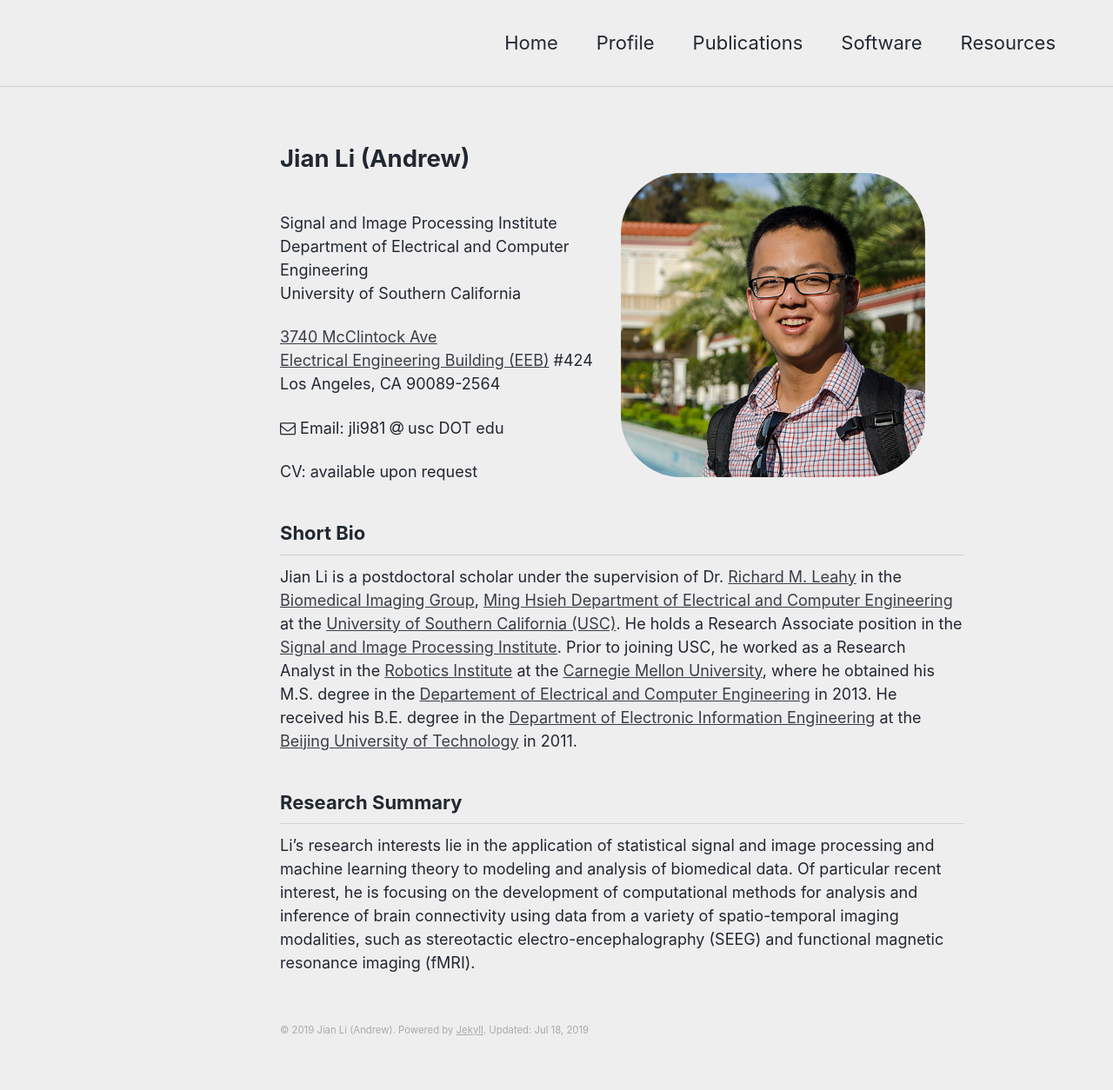
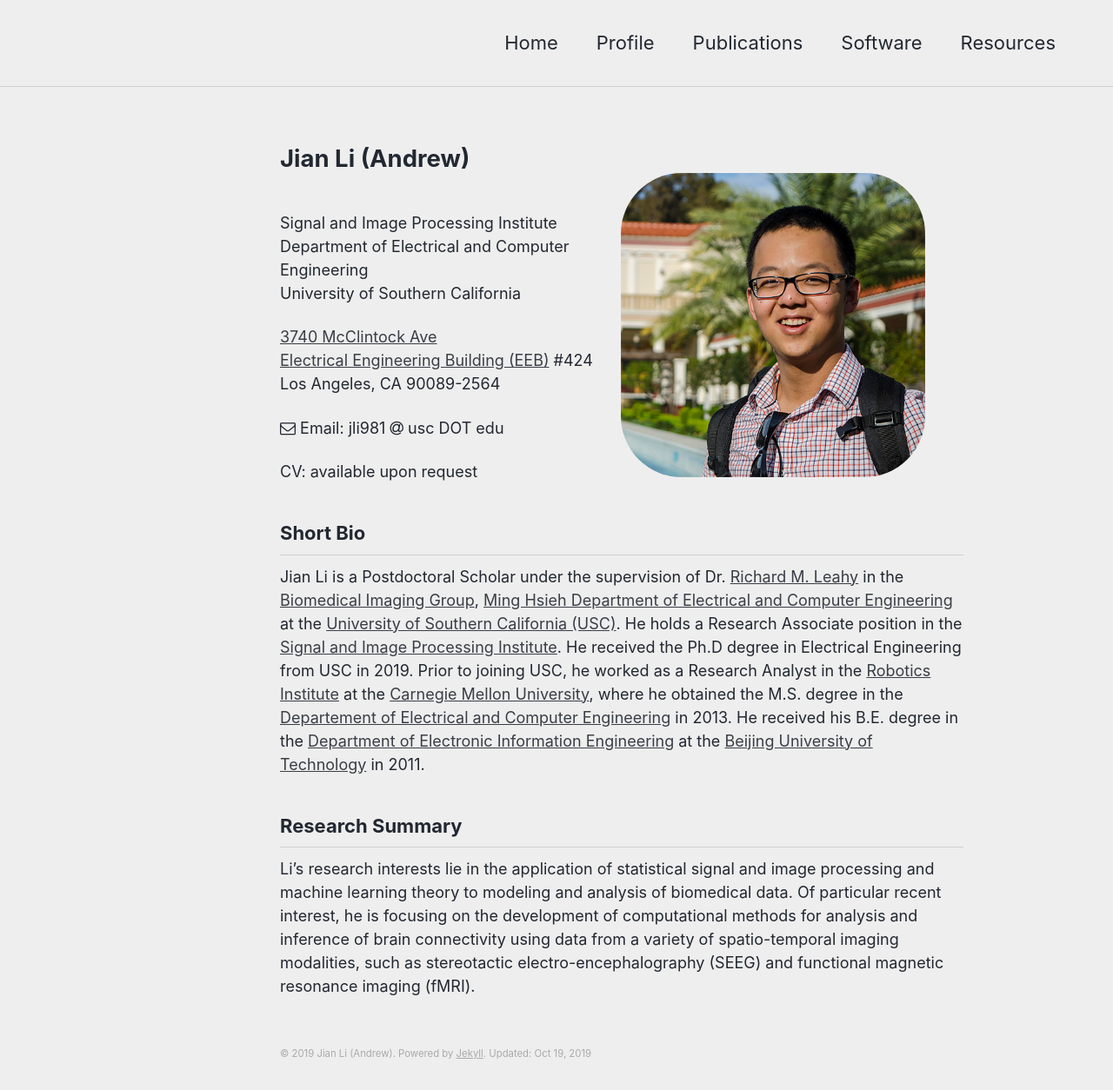
Before and after one commit to silencer1127/silencer1127.github.io, a Jekyll site: the page built from index.md, in a window 1280 px wide. Shown: the whole page at 87% size. Built offline with Jekyll 4.4.1, drawn with Linux system fonts in a browser that asks for light colours; comment, search, counter and statistics services are not loaded; before the commit the page ends 1227 px from its top, so only the background shows below that.

Commit message:
added ezf pub and updated several bib files for doi

```diff
--- a/files/bib/2012_icip_otitis_kuruvilla.bib
+++ b/files/bib/2012_icip_otitis_kuruvilla.bib
@@ -4,5 +4,6 @@
   booktitle={Image Processing (ICIP), 2012 19th IEEE International Conference on},
   pages={2845--2848},
   year={2012},
-  organization={IEEE}
+  organization={IEEE},
+  doi={10.1109/ICIP.2012.6467492}
 }
--- a/files/bib/2017_asilomar_srscpd_eeg.bib
+++ b/files/bib/2017_asilomar_srscpd_eeg.bib
@@ -4,5 +4,6 @@
   booktitle={Signals, Systems, and Computers, 2017 51st Asilomar Conference on},
   pages={1544--1548},
   year={2017},
-  organization={IEEE}
+  organization={IEEE},
+  doi={10.1109/ACSSC.2017.8335616}
 }
--- a/files/bib/2017_isbi_nlm.bib
+++ b/files/bib/2017_isbi_nlm.bib
@@ -4,5 +4,6 @@
   booktitle={Biomedical Imaging (ISBI 2017), 2017 IEEE 14th International Symposium on},
   pages={476--480},
   year={2017},
-  organization={IEEE}
+  organization={IEEE},
+  doi={10.1109/ISBI.2017.7950564}
 }
--- a/files/bib/2018_aes_ezf_2.bib
+++ b/files/bib/2018_aes_ezf_2.bib
@@ -4,5 +4,6 @@ author = {Grinenko, Olesya and Li, Jian and Mosher, John C and Bulacio, Juan C a
 booktitle = {72nd Annual Meeting of the American Epilepsy Society, New Orleans, 2018},
 pages = {3.035},
 title = {{In search of biomarkers for the epileptogenic zone: A machine learning approach}},
-year = {2018}
+year = {2018},
+doi={10.1093/brain/awx306}
 }
--- a/files/bib/2018_isbi_gpdf.bib
+++ b/files/bib/2018_isbi_gpdf.bib
@@ -4,5 +4,6 @@
   booktitle={Biomedical Imaging (ISBI 2018), 2018 IEEE 15th International Symposium on},
   pages={15--19},
   year={2018},
-  organization={IEEE}
+  organization={IEEE},
+  doi={10.1109/ISBI.2018.8363513}
 }
--- a/files/bib/2018_miccai_rfdemons_joshi.bib
+++ b/files/bib/2018_miccai_rfdemons_joshi.bib
@@ -4,5 +4,6 @@
   booktitle={International Conference on Medical Image Computing and Computer-Assisted Intervention},
   pages={198--205},
   year={2018},
-  organization={Springer}
+  organization={Springer},
+  doi={10.1007/978-3-030-00931-1_23}
 }
--- a/files/bib/2018_neuroimage_brainsync_joshi.bib
+++ b/files/bib/2018_neuroimage_brainsync_joshi.bib
@@ -5,5 +5,6 @@
   volume={172},
   pages={740--752},
   year={2018},
-  publisher={Elsevier}
+  publisher={Elsevier},
+  doi={10.1016/j.neuroimage.2018.01.058}
 }
--- a/files/bib/2019_ajh_anemia_choi.bib
+++ b/files/bib/2019_ajh_anemia_choi.bib
@@ -5,5 +5,6 @@
   volume = {94},
   number = {10},
   pages = {1055-1065},
-  year = {2019}
+  year = {2019},
+  doi={10.1002/ajh.25570}
 }
--- a/files/bib/2019_ebcr_pnh_cvetkovska.bib
+++ b/files/bib/2019_ebcr_pnh_cvetkovska.bib
@@ -5,5 +5,6 @@
   volume={11},
   pages={4--9},
   year={2019},
-  publisher={Elsevier}
+  publisher={Elsevier},
+  doi={10.1016/j.ebcr.2018.09.007}
 }
--- a/index.md
+++ b/index.md
@@ -4,7 +4,7 @@ category: "main"
 permalink: /
 layout: single
 author_profile: false
-date: 2019-07-18
+date: 2019-10-19
 ---
 
 
@@ -30,7 +30,7 @@ CV: available upon request
 
 ## Short Bio
 
-Jian Li is a postdoctoral scholar under the supervision of Dr. [Richard M. Leahy](https://viterbi.usc.edu/directory/faculty/Leahy/Richard){:target="leahy"} in the [Biomedical Imaging Group](http://neuroimage.usc.edu/neuro){:target="biglab"}, [Ming Hsieh Department of Electrical and Computer Engineering](https://minghsiehee.usc.edu){:target="ee_homepage"} at the [University of Southern California (USC)](www.usc.edu){:target="usc_homepage"}. He holds a Research Associate position in the [Signal and Image Processing Institute](https://minghsiehee.usc.edu/groups-and-institutes/sipi/){:target="sipi_homepage"}. Prior to joining USC, he worked as a Research Analyst in the [Robotics Institute](https://www.ri.cmu.edu){:target="ri_homepage"} at the [Carnegie Mellon University](http://www.cmu.edu){:target="cmu_homepage"}, where he obtained his M.S. degree in the [Departement of Electrical and Computer Engineering](https://www.ece.cmu.edu/){:target="ece_homepage"} in 2013. He received his B.E. degree in the [Department of Electronic Information Engineering](http://xxxb.bjut.edu.cn/index.html){:target="xxxb_homepage"} at the [Beijing University of Technology](http://english.bjut.edu.cn/){:target="bjut_homepage"} in 2011.
+Jian Li is a Postdoctoral Scholar under the supervision of Dr. [Richard M. Leahy](https://viterbi.usc.edu/directory/faculty/Leahy/Richard){:target="leahy"} in the [Biomedical Imaging Group](http://neuroimage.usc.edu/neuro){:target="biglab"}, [Ming Hsieh Department of Electrical and Computer Engineering](https://minghsiehee.usc.edu){:target="ee_homepage"} at the [University of Southern California (USC)](www.usc.edu){:target="usc_homepage"}. He holds a Research Associate position in the [Signal and Image Processing Institute](https://minghsiehee.usc.edu/groups-and-institutes/sipi/){:target="sipi_homepage"}. He received the Ph.D degree in Electrical Engineering from USC in 2019. Prior to joining USC, he worked as a Research Analyst in the [Robotics Institute](https://www.ri.cmu.edu){:target="ri_homepage"} at the [Carnegie Mellon University](http://www.cmu.edu){:target="cmu_homepage"}, where he obtained the M.S. degree in the [Departement of Electrical and Computer Engineering](https://www.ece.cmu.edu/){:target="ece_homepage"} in 2013. He received his B.E. degree in the [Department of Electronic Information Engineering](http://xxxb.bjut.edu.cn/index.html){:target="xxxb_homepage"} at the [Beijing University of Technology](http://english.bjut.edu.cn/){:target="bjut_homepage"} in 2011.
 
 
 ## Research Summary
```
Also changed, not shown: _pages/publication.md (+16 -2 lines), files/bib/2019_jiip_alcohol.bib (+10 -6 lines).
